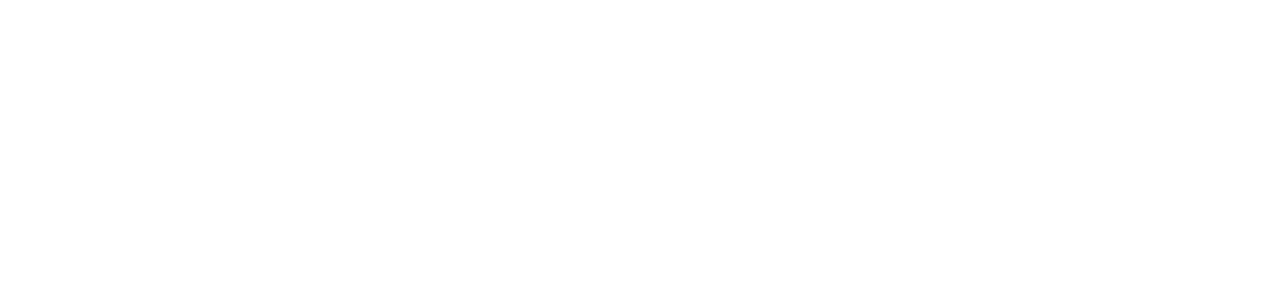
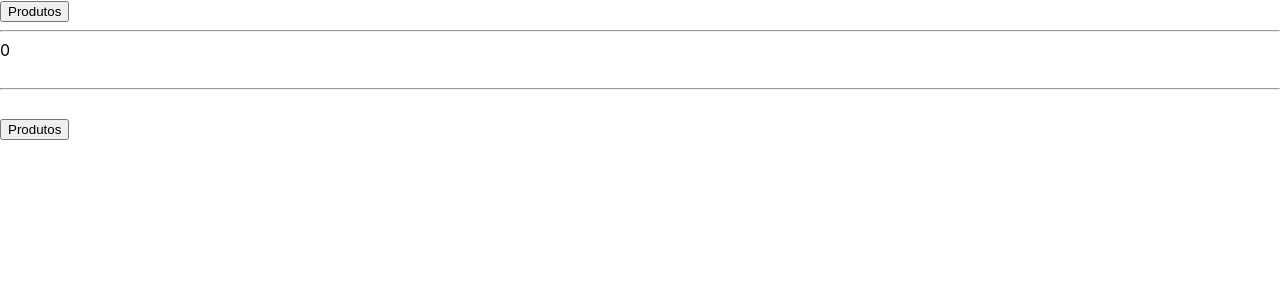
Before and after one commit to Donlekao/Leko-novo, a React (Create React App) app: page /requisicoesTypesAsync in a window 1280 px wide. Before the commit this address had no page. Shown: the top 300 px of the page. Built offline with nearby package versions, Linux system fonts and the light colour scheme.

Commit message:
aula04.09

```diff
--- a/src/App.tsx
+++ b/src/App.tsx
@@ -12,6 +12,7 @@
 import Loja from "./paginas/loja";
 import RTLoja from "./paginas/rTLoja";
 import RequisicoesTypes from "./paginas/requisicoesTypes";
+import RequisicoesTypesAsync from "./paginas/requisicoesTypesAsync";
 
 
 function App() {
@@ -30,6 +31,7 @@
         <Route path="/loja" element = {<Loja/>} />
         <Route path="/rTLoja" element = {<RTLoja/>} />
         <Route path="/requisicoesType" element = {<RequisicoesTypes/>} />
+        <Route path="/requisicoesTypesAsync" element = {<RequisicoesTypesAsync />} />
 
       </Routes>
 
--- a/src/paginas/requisicoesTypesAsync.tsx
+++ b/src/paginas/requisicoesTypesAsync.tsx
@@ -1,27 +1,77 @@
+import { useState } from "react";
 import { Produto } from "../types/produtos";
 
 
 
-function requisicoesTypesAsync (){
+function RequisicoesTypesAsync (){
+const [produtos, setProdutos] = useState<Produto[]>([])
+
+const[loading, setLoading] = useState(false)
+
 const carregarProdutos = async () => {
-    let response = await fetch ("https://fakestoreapi.com/products");
-    let json = await response.json ();
+    setLoading (true);
+    try {
+        setProdutos([]);
+        let response = await fetch ("https://fakestoreapi.com/products")
+        let json = await response.json();
 
-    const dataArray = Array.isArray(json) ? json: [json]
-    setProdutos (dataArray);
+        const dataArray = Array.isArray(json) ? json: [json]
+        setLoading (false);
+        setProdutos (dataArray);
+
+    }
+    catch (erro){
+        setLoading(false);
+        alert ('falha ao carregar os produtos, tente novamente mais tarde')
+        console.error(erro);
+    }
 
 
+}
 
+const carregarProdutos2 = async () =>{
+    setLoading(true);
+    let response = await fetch ("https://fakestoreapi.com/products")
+    let json = await response.json()
 
- }
+    const dataArray = Array.isArray (json) ? json: [json]
+    setLoading(false)
+    setProdutos(dataArray)
+}
+
+return(
+    <div>
+        {produtos.map((item,index) =>(
+            <div key={index}>
+                <img src={item.image} className="produtos" />
+                {item.title}
+                <br/>
+                {item.description}
+                <br/>
+                <hr />
+                </div>
+
+        ))}
+        <button onClick={carregarProdutos}> Produtos </button>
+        <br />
+        <hr />
+        {loading &&
+        <div>
+            Carregando conteudo ...
+        </div>}
+        {!loading &&
+        <div> 0 </div>
+        }
+        <br />
+        <hr />
+        <br />
+        <button onClick={carregarProdutos2}> Produtos </button>
+        </div>
+
+    )
 
 }
 
 
 
-function setProdutos(dataArray: any[]) {
-    throw new Error("Function not implemented.");
-}
-
-
-export default requisicoesTypesAsync
+export default RequisicoesTypesAsync
```
